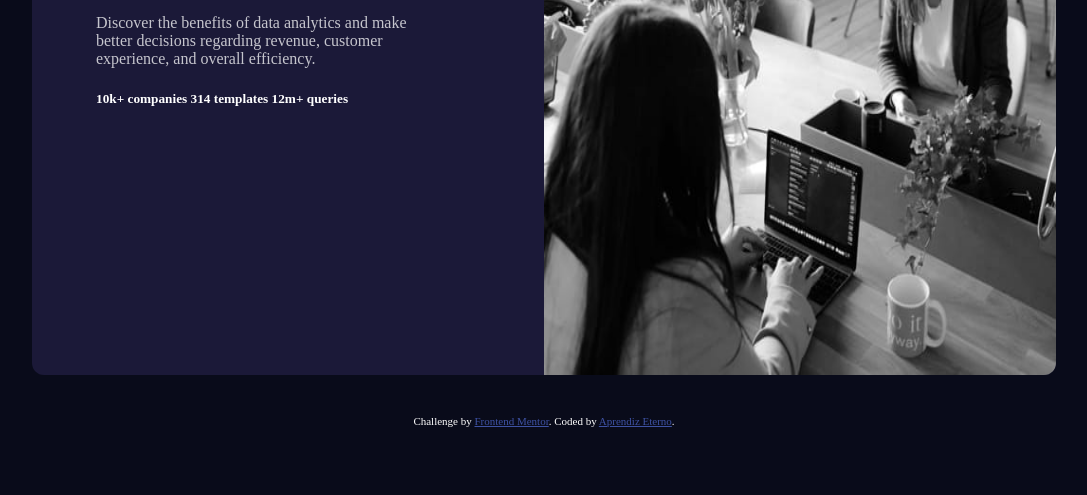
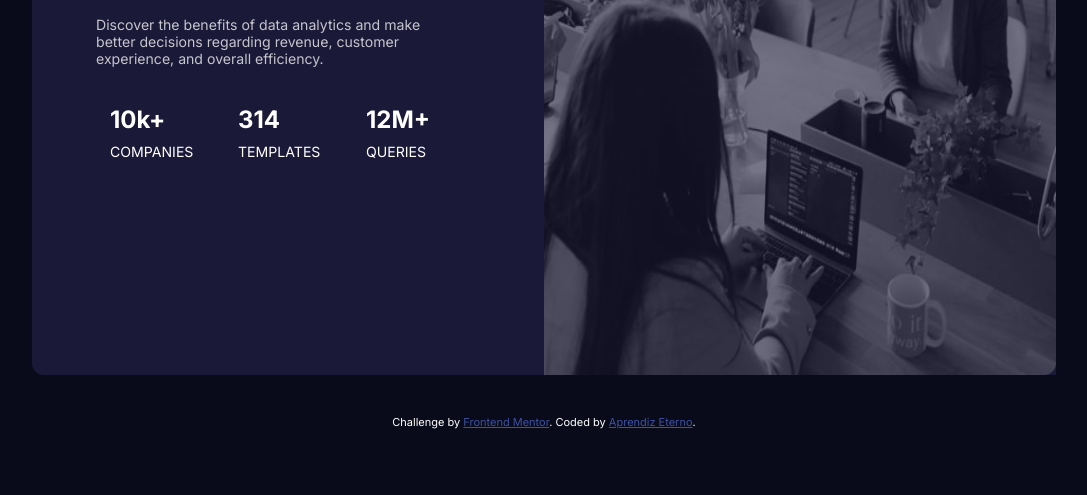
Before and after one commit to Mario-Etchegoyen/vista-previa-estadisticas, a plain HTML site: page index.html in a window 1280 px wide. Shown: the part 305-800 px from the top of the page, without its empty margins (96-1183 px from the left). Drawn offline with Linux system fonts and the light colour scheme; a web font is replaced by a local one.

Commit message:
ok desktop

```diff
--- a/assets/style.css
+++ b/assets/style.css
@@ -12,53 +12,83 @@ body {
   background-color: hsl(233, 47%, 7%);
   margin: 0;
   color: hsl(0, 0%, 100%);
+  font-family: Inter;
+  font-size: .9375rem;
 }
 
 main {
-  display: block;
-  background-color: hsl(244, 38%, 16%);
   margin-left: auto;
   margin-right: auto;
   margin-top: 15dvh;
   height: 70dvh;
-  width: 80%;
-  border-radius: .75rem;
+  width: 80dvw;
+  min-width: 300px;
 }
 
 .titulo-imagen {
+  background-color: hsl(244, 38%, 16%);
+  border-top-left-radius: .75rem;
+  border-bottom-left-radius: .75rem;
   display: flex;
+  flex-direction: row;
   justify-content: space-between;
   width: 80dvw;
-  height: auto;
-  /* padding: 2vw; //para espacio escrito */
+  height: 70dvh;
 }
 
-heading {
-  margin-top: 9dvh;
+.leyenda {
+  margin-top: 4dvw;
   margin-left: 5dvw;
 }
 
 h1 {
   display: block;
   margin-bottom: 4dvh;
-  width: 25dvw;
+  width: 35dvw;
+  font-size: 3dvw;
 }
 
-span {
+h1 span {
   color: hsl(277, 64%, 61%);
 }
 
 p {
   color: hsla(0, 0%, 100%, 0.75);
-  width: 25dvw;
+  width: 27dvw;
+  min-width: 150px;
+  font-size: 0.94em;
+  margin-bottom: 3dvw;
 }
 
+.estadistica {
+  display: flex;
+  justify-content: space-around;
+  flex-flow: row wrap;
+  width: 30dvw;
+  text-transform: uppercase;
+  font-size: 0.94em;
+  margin-bottom: 500px;
+}
 
+.elementos {
+  display: flex;
+  flex-direction: column;
+  align-items: start;
+  width: 100px;
+  font-size: 1.5rem;
+  font-weight: bolder;
+  margin-bottom: 0.7dvw;
+}
+
+span {
+  text-transform: lowercase;
+}
 
 img {
   width: 40dvw;
+  min-width: 149px;
   height: 70dvh;
   border-top-right-radius: .75rem;
   border-bottom-right-radius: .75rem;
-  filter: hue-rotate(240deg);
+  filter: opacity(40%);
 }
--- a/index.html
+++ b/index.html
@@ -26,7 +26,7 @@
 <body>
   <main>
     <div class="titulo-imagen">
-      <heading>
+      <div class="leyenda">
         <h1>
           Get <span>insights</span> that help your business grow.
         </h1>
@@ -34,19 +34,22 @@
           Discover the benefits of data analytics and make better decisions regarding revenue, customer
           experience, and overall efficiency.
         </p>
-        <h5>
-
-          10k+ companies
-        314 templates
-        12m+ queries
-        </h5>
-
-      </heading>
+        <div class="estadistica">
+          <div>
+            <div class="elementos"><span>10k+</span></div>companies
+          </div>
+          <div>
+            <div class="elementos">314</div>templates
+          </div>
+          <div>
+            <div class="elementos">12m+</div>queries
+          </div>
+        </div>
+      </div>
+      <img src="./images/image-header-desktop.jpg" alt="Imagen Oficina">
 
 
-    <img src="./images/image-header-desktop.jpg" alt="">
     </div>
-
   </main>
 
 
```
